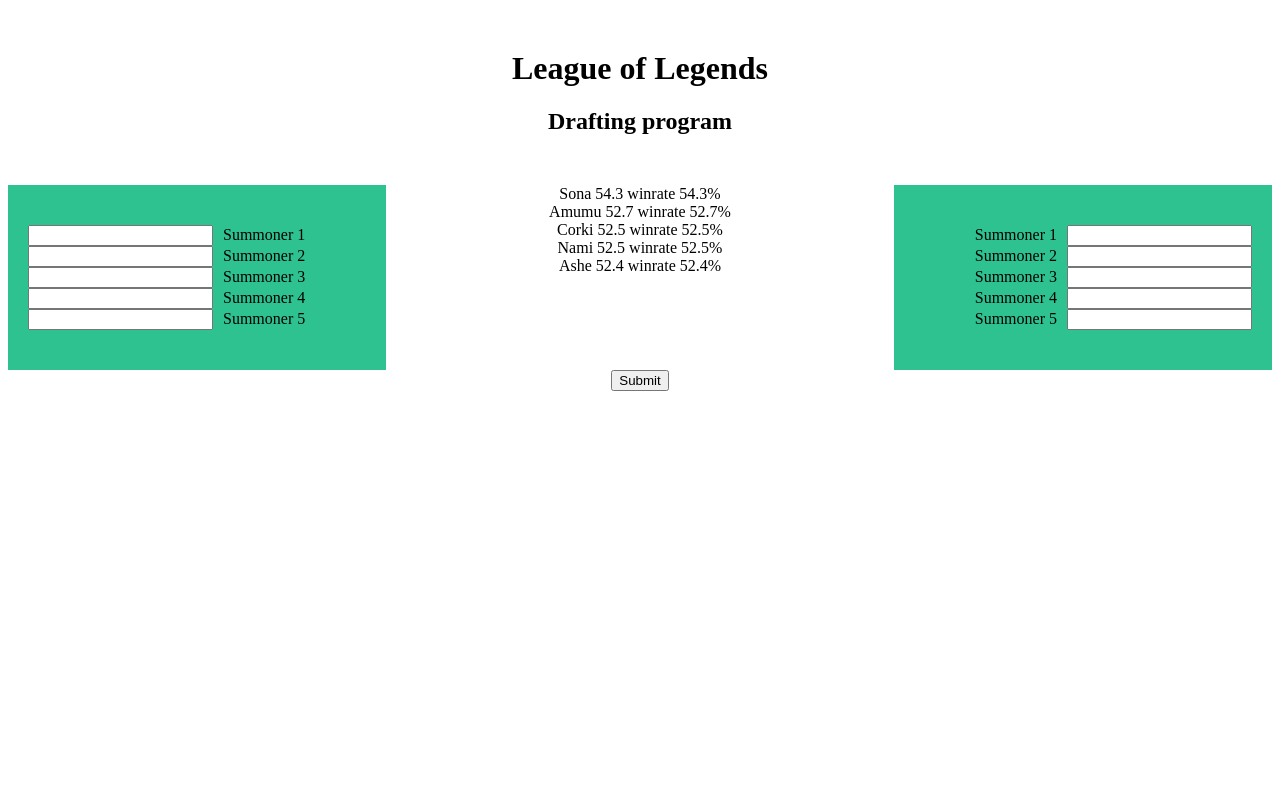
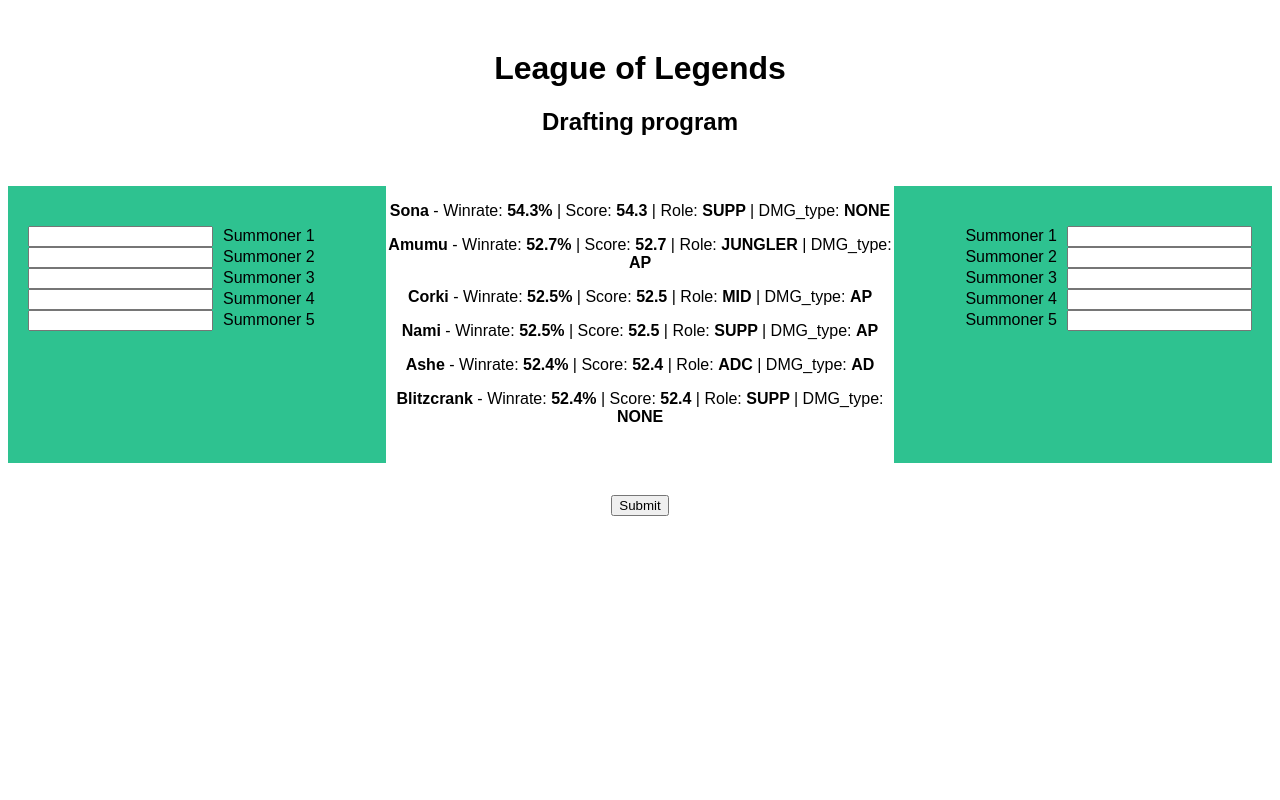
Before and after one commit to PawelCzaja/Auto_drafting, a PHP site: page / in a window 1280 px wide. Run offline with PHP 8.4, Linux system fonts and the light colour scheme.

Commit message:
Dodanie draftowania względem AP/AD oraz poprawione wyświetlanie

```diff
--- a/draft.php
+++ b/draft.php
@@ -24,7 +24,7 @@
             $this->counters = $counters;
             $this->countered_by = $countered_by;
             $this->role = $role;
-            $this->adORap = $adap;
+            $this->adap = $adap;
             $this->score = floatval($this->winrate);
         }
     }
@@ -59,23 +59,89 @@
         return $roles;
     }
 
+    function picked_adap($picked, $champions)
+    {
+        $adap = 0;
+        foreach($picked as $i)
+        {
+            foreach($champions as $champ)
+            {
+                if($champ->name == $i)
+                {
+                    $adap += $champ->adap;
+                }
+            }
+        }
+        return $adap;
+    }
+
+    function picked_ad($picked, $champions)
+    {
+        foreach($picked as $i)
+        {
+            foreach($champions as $champ)
+            {
+                if($champ->name == $i)
+                {
+                    if($champ->adap == 1)
+                    {
+                        echo "&#9632";
+                    }
+                }
+            }
+        }
+    }
+
+    function picked_ap($picked, $champions)
+    {
+        foreach($picked as $i)
+        {
+            foreach($champions as $champ)
+            {
+                if($champ->name == $i)
+                {
+                    if($champ->adap == -1)
+                    {
+                        echo "&#9632";
+                    }
+                }
+            }
+        }
+    }
+
+
+    function how_many_picked($picked)
+    {
+        $i = 0;
+        foreach($picked as $pick)
+        {
+            if($pick !== "")
+            {
+                $i++;
+            }
+        }
+        return $i;
+    }
 
     function picking($champions ,$picked_by_enemies, $picked){
 
         // zmienne do edycji
-        $ile_postaci_pokazuje = 4;
+        $ile_postaci_pokazuje = 6;
+        $ile_warta_kontra = 5;
+        $ile_warta_synergia = 3;
 
         // zmienne
         $roles = picked_roles($picked, $champions);
+        $adap = picked_adap($picked, $champions);
+        $names = [];
         $chosed = [];
-        $names = [];
-        $adap = 0;
         $score = 100;
         $how_many_counters = 0;
         $is_counter_picked = false;
 
-        //for($i = 0; $i < $ile_postaci_pokazuje; $i++)
-        while($score >= 52.5)
+
+        for($i = 0; $i < $ile_postaci_pokazuje; $i++)
+        //while($score >= 52.5)
         {
             $highest_score = 0;
             foreach($champions as $champ)
@@ -96,7 +162,7 @@
                     // jeżeli kontuje przeciwnika score +3 dodatkowo jeśli synergia +3 jeśli przeciwnik kontruje score -7
                     if(in_array($champ->counters, $picked_by_enemies))
                     {
-                        $champ->score += 3;
+                        $champ->score += $ile_warta_kontra;
                     }
                     if(in_array($champ->countered_by, $picked_by_enemies))
                     {
@@ -104,7 +170,7 @@
                     }
                     if(in_array($champ->synergy, $picked))
                     {
-                        $champ->score += 3;
+                        $champ->score += $ile_warta_synergia;
                     }
                     if($champ->score > $highest_score){
                         $highest_score = $champ->score;
@@ -119,7 +185,51 @@
 
         foreach($chosed as $i)
         {
-            echo $i->name." ".$i->score." winrate ".$i->winrate."<br>";
+            echo "<p><b>";
+            echo $i->name."</b> - ";
+            echo "<span class='winrate'> Winrate: <b>".$i->winrate." </b></span> | ";
+            echo "<span class='score'>Score: <b>".$i->score." </b></span>";
+            if (in_array($i->counters, $picked_by_enemies))
+            {
+                echo "<span class='red'> | Kontruje: <b>".$i->counters."</b></span>";
+            }
+            if (in_array($i->synergy, $picked))
+            {
+                echo "<span class='green'> | Synergia: <b>".$i->synergy."</b></span>";
+            }
+            switch($i->role)
+            {
+                case 1:
+                    $role = "TOP";
+                    break;
+                case 2:
+                    $role = "JUNGLER";
+                    break;
+                case 3:
+                    $role = "MID";
+                    break;
+                case 4:
+                    $role = "ADC";
+                    break;
+                case 5:
+                    $role = "SUPP";
+                    break;
+            }
+            switch($i->adap)
+            {
+                case -1:
+                    $this_adap = "<span class='ap'> AP </span>";
+                    break;
+                case 0:
+                    $this_adap = "NONE";
+                    break;
+                case 1:
+                    $this_adap = "<span class='ad'> AD </span>";
+                    break;
+            }
+            echo "<span class='role'> | Role: <b>".$role." </b></span>";
+            echo "<span class='adap'> | DMG_type: <b>".$this_adap." </b></span>";
+            echo "</p>";
         }
     }
 ?>
--- a/index.php
+++ b/index.php
@@ -19,6 +19,8 @@
             @array_push($picked, $_COOKIE["blue_3"]);
             @array_push($picked, $_COOKIE["blue_4"]);
             @array_push($picked, $_COOKIE["blue_5"]);
+
+            $ile_picked = how_many_picked($picked);
         ?>
     </head>
     <body>
@@ -39,9 +41,12 @@
                     <input type="text" name="blue_4" value="<?php label('blue_4') ?>"><label>Summoner 4</label><br>
                     <input type="text" name="blue_5" value="<?php label('blue_5') ?>"><label>Summoner 5</label><br>
                 </form>
+                <span class='blue'><?php picked_ap($picked, $champions) ?></span><span class='orange'><?php picked_ad($picked, $champions) ?></span>
             </div>
             <div id="propositions">
-                <div><?php picking($champions, $picked_by_enemies, $picked); ?></div>
+                <div>
+                    <?php picking($champions, $picked_by_enemies, $picked); ?></span>
+                </div>
                 <input form ="form1" type="submit" name="subbmit">
             </div>
             <div id="right_picks" class="picks">
@@ -52,6 +57,7 @@
                     <label>Summoner 4</label><input form ="form1" type="text" name="red_4" value="<?php label('red_4') ?>"><br>
                     <label>Summoner 5</label><input form ="form1" type="text" name="red_5" value="<?php label('red_5') ?>"><br>
                 </form>
+                <span class='blue'><?php picked_ap($picked_by_enemies, $champions) ?></span><span class='orange'><?php picked_ad($picked_by_enemies, $champions) ?></span>
             </div>
         </div>
     </body>
--- a/style.css
+++ b/style.css
@@ -1,3 +1,7 @@
+body{
+    font-family: Arial, Helvetica, sans-serif;
+}
+
 header{
     text-align: center;
     margin: 50px;
@@ -33,6 +37,26 @@ header{
     height: 100%;
 }
 
+#propositions div table{
+    text-align: center;
+}
+
 #right_picks{
     text-align: right;
 }
+
+.red{
+    color:red;
+}
+
+.green{
+    color:green;
+}
+
+.blue{
+    color: blue;
+}
+
+.orange{
+    color: orange;
+}
```
